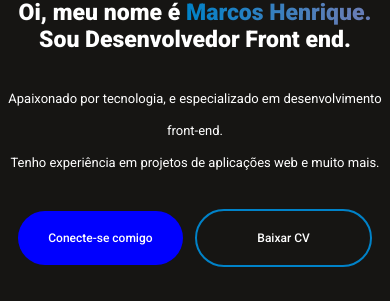
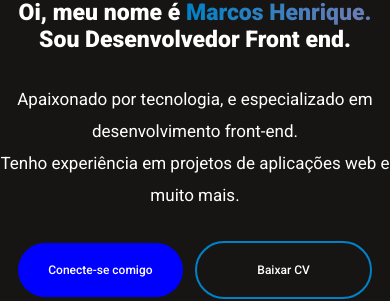
Before and after one commit to marcoshgss/portfolio-react, a React (Vite) app: page / in a window 390 px wide. Shown: the part 413-714 px from the top of the page. Built offline with nearby package versions, Linux system fonts and the light colour scheme.

Commit message:
ajustes-responsividade-navbar-hero-3

```diff
--- a/src/Components/Hero/Hero.css
+++ b/src/Components/Hero/Hero.css
@@ -131,7 +131,7 @@
   }
   .hero p {
     width: auto;
-    font-size: 13px;
+    font-size: 17px;
     line-height: 32px;
     margin: 10px 0px;
   }
```
